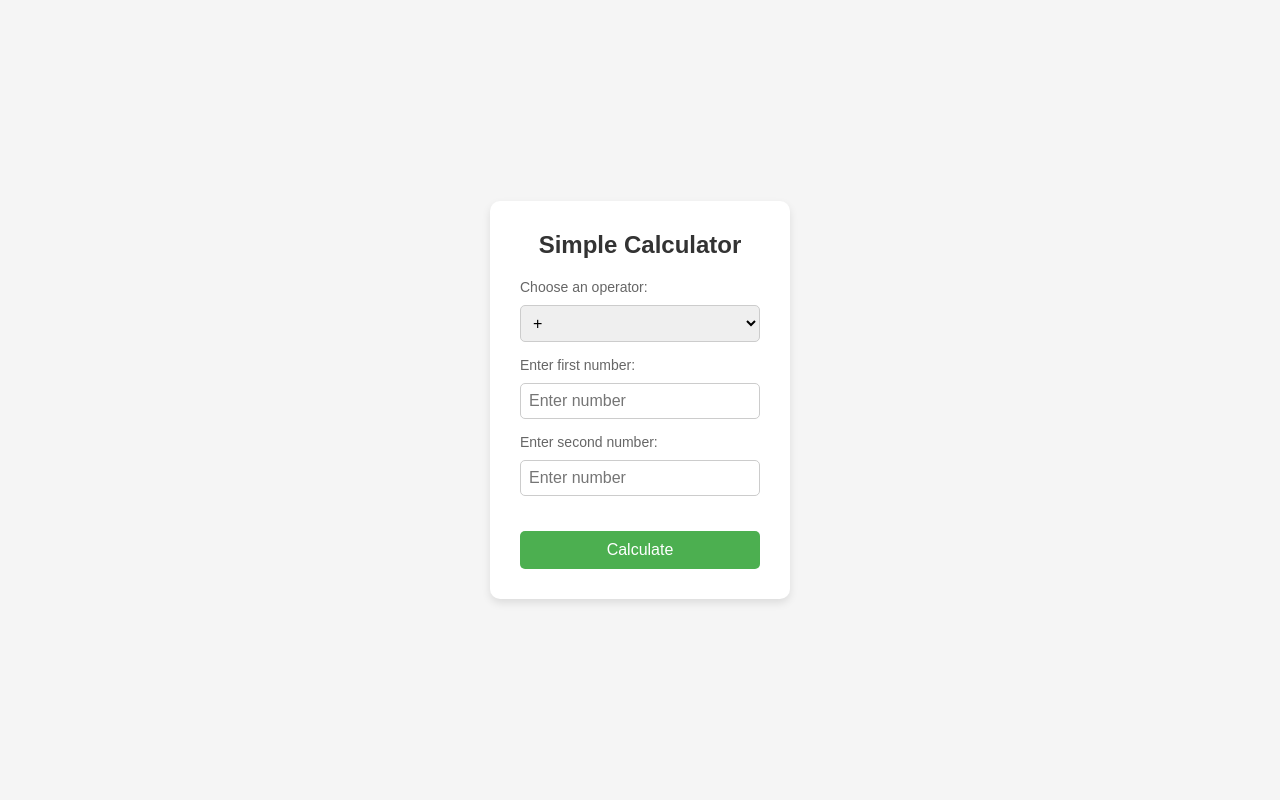
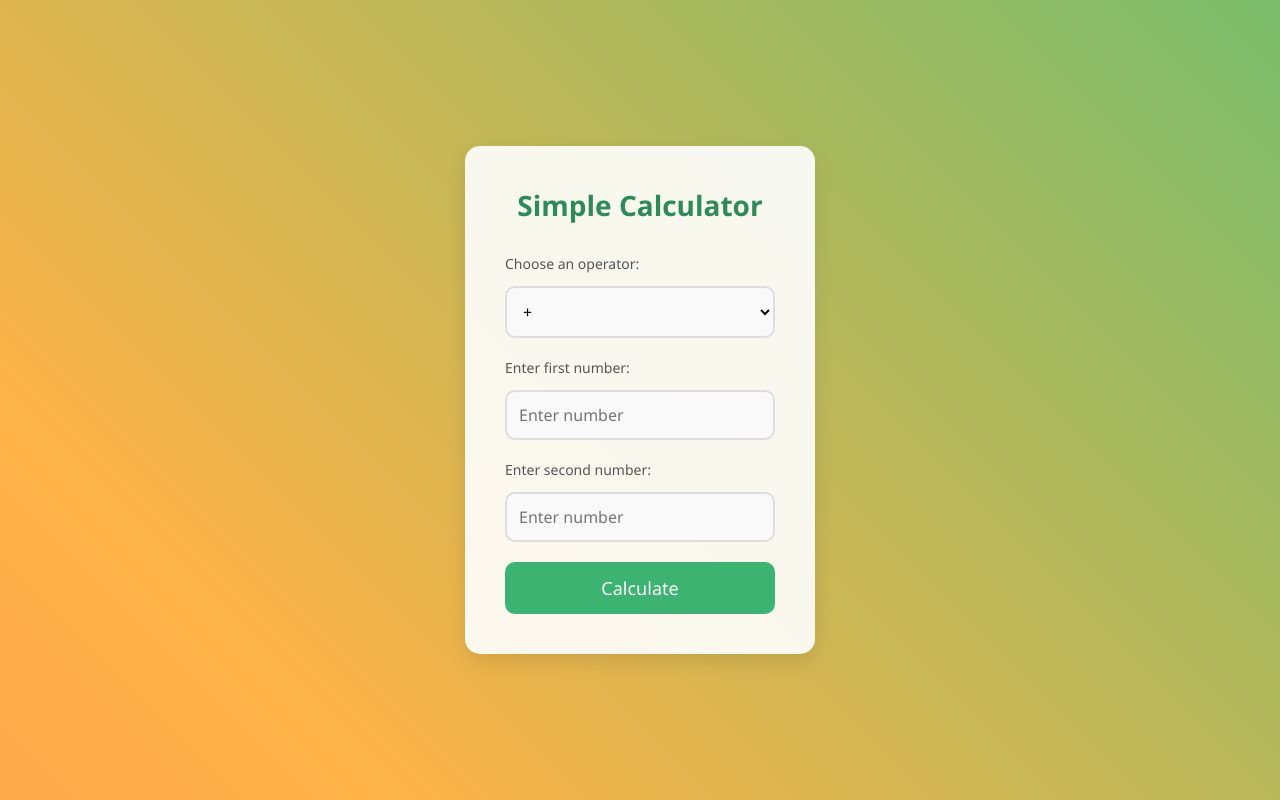
Before and after one commit to sangram72/simple-calculator, a React (Vite) app: page / in a window 1280 px wide. Built offline with nearby package versions, Linux system fonts and the light colour scheme.

Commit message:
Update App.css
changed the styles with animation nad hover effect in modal nad changed the background with linear gradient for RGB color

```diff
--- a/src/App.css
+++ b/src/App.css
@@ -3,44 +3,56 @@
   margin: 0;
   padding: 0;
   box-sizing: border-box;
+  font-family: 'Segoe UI', Tahoma, Geneva, Verdana, sans-serif;
 }
 
-/* Centering everything */
+/* Body Styling */
 body {
-  font-family: 'Arial', sans-serif;
-  background-color: #f5f5f5;
+  background: rgb(255, 107, 107); /* Initial color */
+  background: linear-gradient(45deg, rgb(255, 107, 107), rgb(255, 179, 71), rgb(38, 194, 129), rgb(3, 211, 252)); /* RGB Gradient */
+  background-size: 400% 400%; /* This ensures a smooth transition effect */
+  animation: gradientAnimation 10s ease infinite; /* Animation for smooth transition */
   height: 100vh;
   display: flex;
   justify-content: center;
   align-items: center;
 }
 
-/* Main container */
+/* Main Container */
 .container {
   display: flex;
   justify-content: center;
   align-items: center;
   height: 100%;
+  width: 100%;
 }
 
-/* Calculator box styling */
+/* Calculator Styling */
 .calculator {
-  background-color: #fff;
-  padding: 30px;
-  border-radius: 10px;
-  box-shadow: 0 4px 8px rgba(0, 0, 0, 0.1);
-  width: 300px;
+  background: rgba(255, 255, 255, 0.9);
+  padding: 40px;
+  border-radius: 15px;
+  box-shadow: 0 8px 20px rgba(0, 0, 0, 0.1);
+  width: 350px;
   text-align: center;
+  transition: all 0.3s ease;
 }
 
-h1 {
-  font-size: 24px;
-  margin-bottom: 20px;
-  color: #333;
+.calculator:hover {
+  transform: scale(1.05);
 }
 
+/* Heading */
+h1 {
+  font-size: 28px;
+  color: #2e8b57;
+  margin-bottom: 30px;
+  font-weight: 600;
+}
+
+/* Input Group Styling */
 .input-group {
-  margin-bottom: 15px;
+  margin-bottom: 20px;
   display: flex;
   flex-direction: column;
   align-items: flex-start;
@@ -48,44 +60,67 @@ h1 {
 
 label {
   font-size: 14px;
-  margin-bottom: 5px;
-  color: #666;
+  color: #555;
+  margin-bottom: 8px;
+  font-weight: 500;
 }
 
+/* Input and Select Styling */
 input, select {
   width: 100%;
-  padding: 8px;
+  padding: 12px;
   margin-top: 5px;
-  border: 1px solid #ccc;
-  border-radius: 5px;
+  border-radius: 10px;
+  border: 2px solid #ddd;
+  background-color: #f9f9f9;
   font-size: 16px;
+  transition: all 0.3s ease;
 }
 
-select {
-  cursor: pointer;
+input:focus, select:focus {
+  border-color: #3cb371;
+  background-color: #f1f8f4;
+  outline: none;
 }
 
 /* Button Styling */
 .calculate-btn {
-  background-color: #4CAF50;
+  background-color: #3cb371;
   color: white;
   border: none;
-  padding: 10px;
-  border-radius: 5px;
-  font-size: 16px;
+  padding: 14px;
+  border-radius: 10px;
+  font-size: 18px;
   width: 100%;
   cursor: pointer;
-  margin-top: 20px;
+  transition: all 0.3s ease;
 }
 
 .calculate-btn:hover {
-  background-color: #45a049;
+  background-color: #2e8b57;
+  transform: translateY(-3px);
 }
 
 /* Result Styling */
 .result {
-  margin-top: 20px;
-  font-size: 20px;
-  color: #333;
-  font-weight: bold;
+  margin-top: 30px;
+  font-size: 22px;
+  color: #2e8b57;
+  font-weight: 600;
+  letter-spacing: 1px;
 }
+
+/* Smooth Animation for Result */
+.result {
+  opacity: 0;
+  animation: fadeIn 0.5s forwards;
+}
+
+@keyframes fadeIn {
+  from {
+    opacity: 0;
+  }
+  to {
+    opacity: 1;
+  }
+}
```
